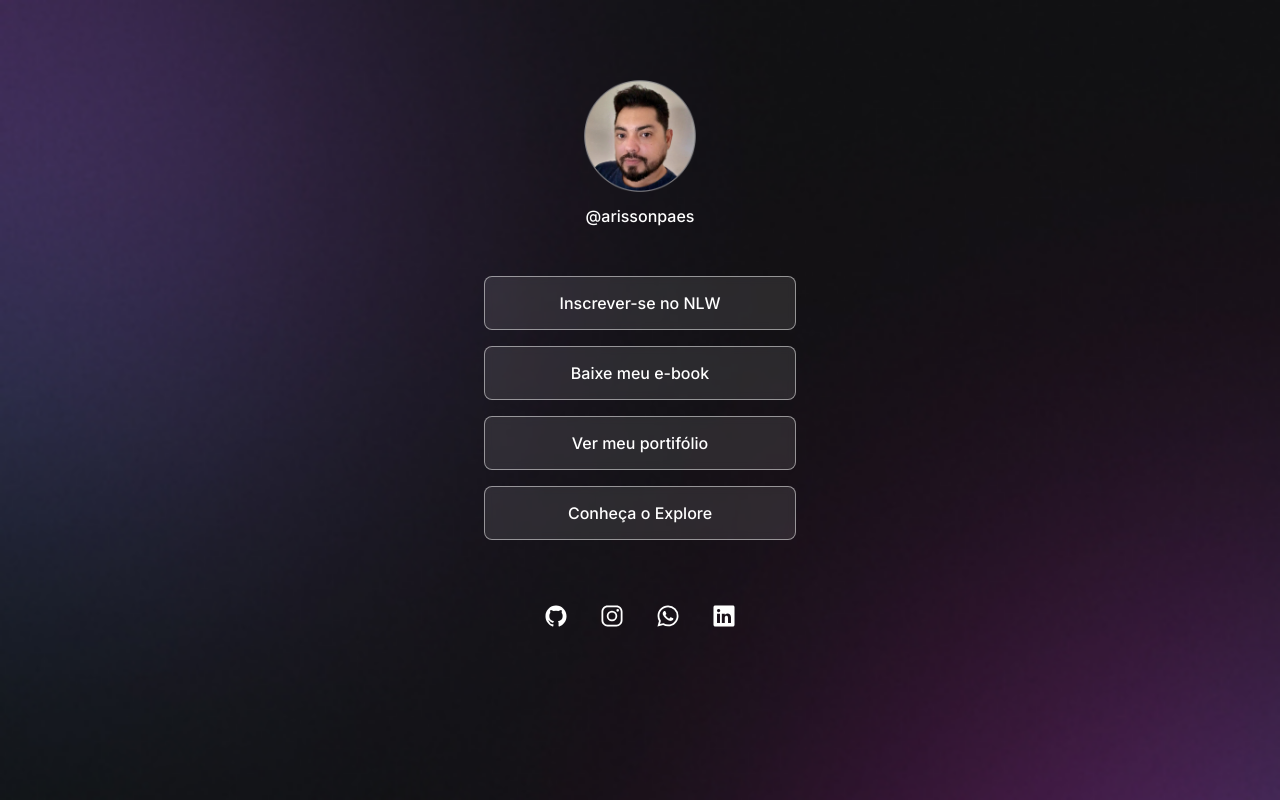
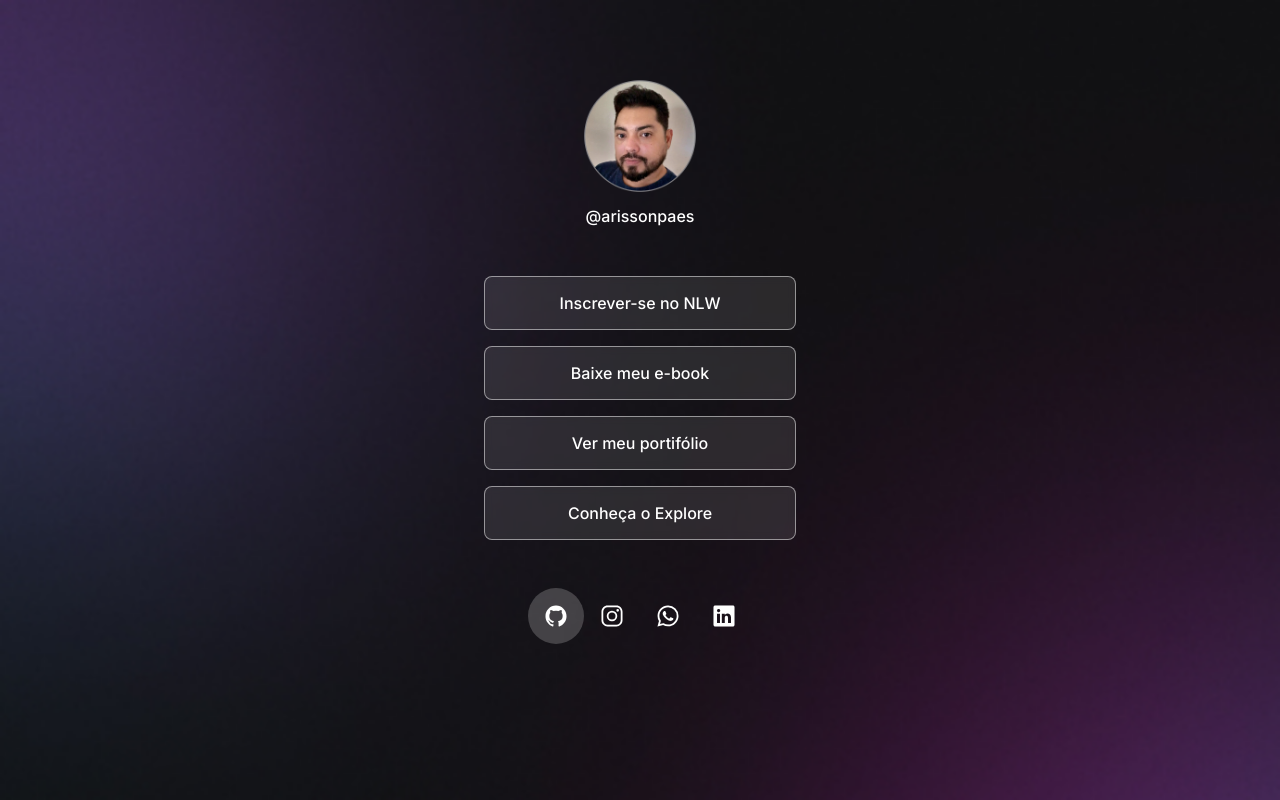
Before and after one commit to arissonpaes/proj-front, a plain HTML site: page index.html in a window 1280 px wide. In both pictures the pointer is over the link 556 px from the left and 616 px from the top of the page. Drawn offline with nearby package versions, Linux system fonts and the light colour scheme.

Commit message:
add correções no a hover

```diff
--- a/style.css
+++ b/style.css
@@ -98,7 +98,7 @@ ul li a:hover {
   border-radius: 50%;
 }
 
-#social-link a:hover {
+#social-links a:hover {
   background: rgba(255, 255, 255, 0.2);
   padding: 16px;
 }
```
